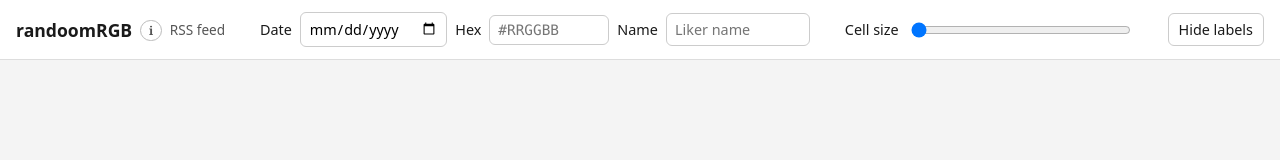
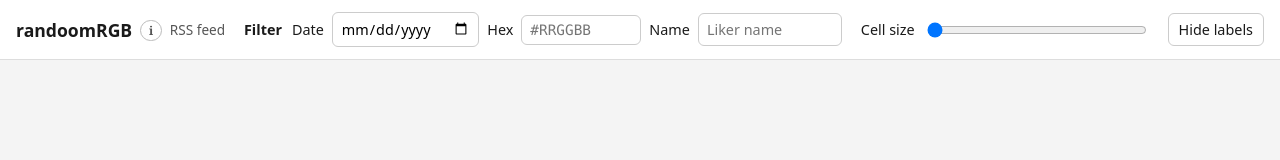
Before and after one commit to korinekgergely/randoomRGB, a website: page public/index.html in a window 1280 px wide. Drawn offline with Linux system fonts and the light colour scheme; no server answers.

Commit message:
feat: label filter bar and use en-GB date picker
Add a Filter heading before the form and set en-GB locale so the date input stays English with Monday as the first week day.

Co-authored-by: Cursor <cursoragent@cursor.com>

```diff
--- a/public/index.html
+++ b/public/index.html
@@ -1,5 +1,5 @@
 <!DOCTYPE html>
-<html lang="en">
+<html lang="en-GB">
   <head>
     <meta charset="UTF-8" />
     <meta name="viewport" content="width=device-width, initial-scale=1" />
@@ -29,10 +29,12 @@
         </div>
         <a class="rss-link" href="/feed.xml">RSS feed</a>
       </div>
-      <form class="filters" id="filterForm">
+      <div class="filter-group">
+        <span class="filter-group-label">Filter</span>
+        <form class="filters" id="filterForm">
         <label class="filter-field">
           <span>Date</span>
-          <input id="filterDate" type="date" />
+          <input id="filterDate" type="date" lang="en-GB" placeholder="YYYY-MM-DD" title="YYYY-MM-DD" />
         </label>
         <label class="filter-field">
           <span>Hex</span>
@@ -44,7 +46,8 @@
         </label>
         <button type="button" id="filterClear" hidden>Clear</button>
         <p class="filter-message" id="filterMessage" hidden></p>
-      </form>
+        </form>
+      </div>
       <label class="size-control">
         <span>Cell size</span>
         <input id="sizeSlider" type="range" min="120" max="280" value="120" />
--- a/public/style.css
+++ b/public/style.css
@@ -135,6 +135,18 @@ body {
   align-items: center;
   gap: 8px;
   font-size: 0.9rem;
+}
+
+.filter-group {
+  display: flex;
+  flex-wrap: wrap;
+  align-items: center;
+  gap: 10px;
+  font-size: 0.9rem;
+}
+
+.filter-group-label {
+  font-weight: 600;
 }
 
 .filter-field {
@@ -378,6 +390,7 @@ body {
     width: auto;
   }
 
+  .filter-group,
   .filters,
   .size-control,
   .labels-toggle {
```
